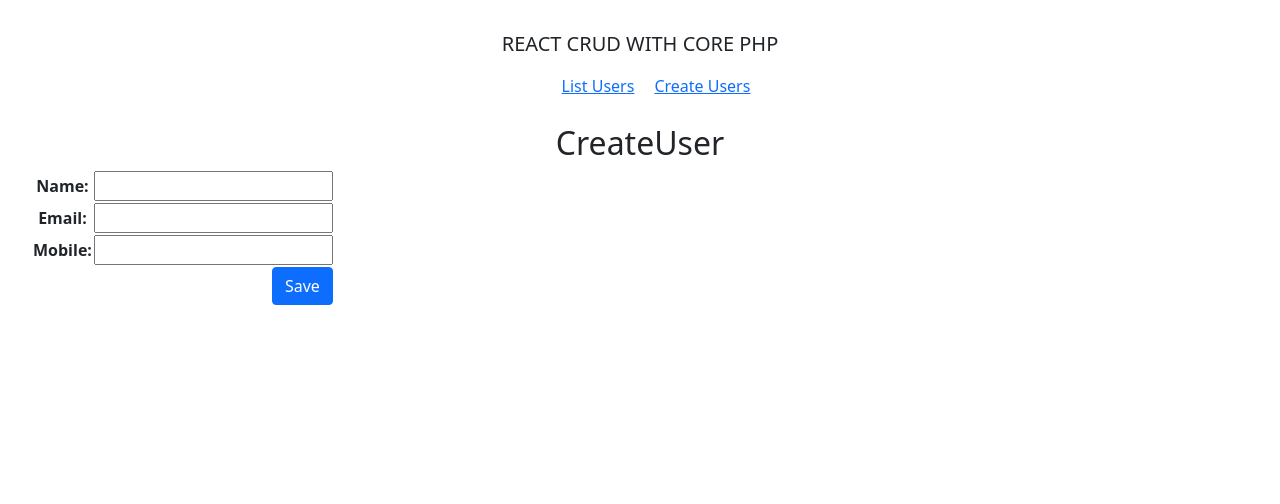
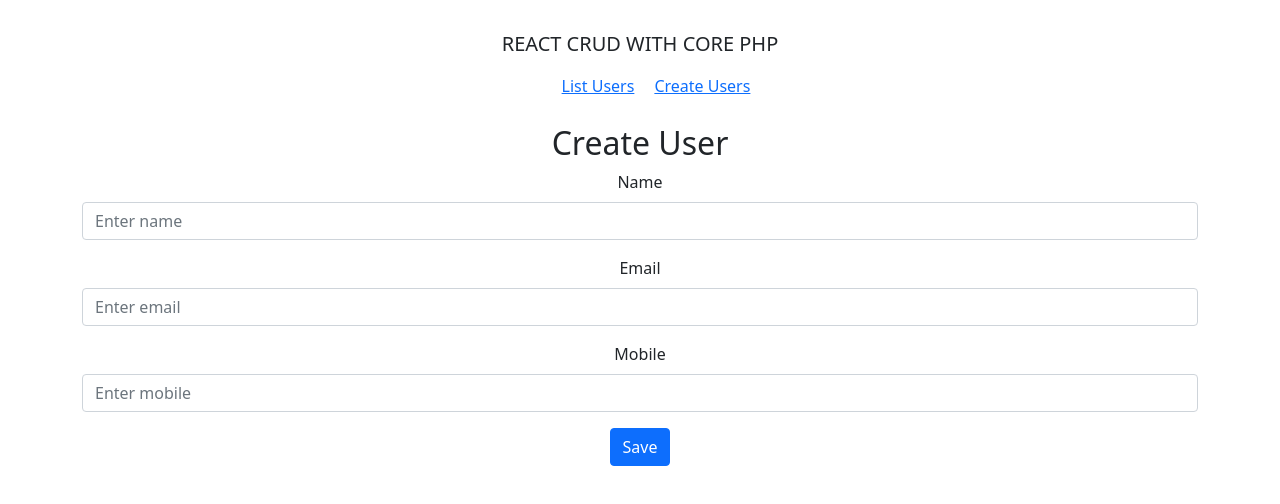
Before and after one commit to SardarHunain/CRUD-Application, a React (Vite) app: page /user/create in a window 1280 px wide. Shown: the top 504 px of the page. Built offline with nearby package versions, Linux system fonts and the light colour scheme.

Commit message:
final fixes

```diff
--- a/src/Components/CreateUser.jsx
+++ b/src/Components/CreateUser.jsx
@@ -1,6 +1,5 @@
-
 import { useState } from "react";
-import { Button } from "react-bootstrap";
+import { Button, Form, Container, Row, Col, Alert } from "react-bootstrap";
 import axios from "axios";
 import { Navigate } from "react-router-dom";
 
@@ -10,16 +9,36 @@ function CreateUser() {
         name:"",
         email:"",
         mobile:"",
-    })
+    });
+    const [error, setError] = useState(""); // State to handle errors
+    const [validationErrors, setValidationErrors] = useState({}); // State to store validation errors
 
-    const handleChange = (e)=>{
-        const name = e.target.name;
-        const value = e.target.value;
-        setInputs({...inputs,[name]:value})
+    const handleChange = (e) => {
+        const { name, value } = e.target;
+        setInputs({...inputs,[name]:value});
+        setValidationErrors({...validationErrors, [name]: ''}); // Clear validation error when user starts typing again
+    };
 
-    }
     const handleSubmit = async (event) => {
         event.preventDefault();
+
+        // Client-side validation
+        const errors = {};
+        if (!inputs.name.trim()) {
+            errors.name = 'Name is required';
+        }
+        if (!inputs.email.trim()) {
+            errors.email = 'Email is required';
+        } else if (!/\S+@\S+\.\S+/.test(inputs.email)) {
+            errors.email = 'Email is invalid';
+        }
+        if (!inputs.mobile.trim()) {
+            errors.mobile = 'Mobile is required';
+        }
+        if (Object.keys(errors).length > 0) {
+            setValidationErrors(errors);
+            return;
+        }
 
         try {
             await axios.post("http://localhost/api/index.php", JSON.stringify(inputs), {
@@ -28,61 +47,68 @@ function CreateUser() {
                 }
             });
             setSubmitted(true); // Set submitted state to true after successful submission
-            alert("Data saved successfully");
-
         } catch (error) {
-            console.error("Error sending data:", error);
+            setError("Error saving data. Please try again later.");
         }
-    }
+    };
 
     if (submitted) {
         return <Navigate to="/" />; // Navigate to home screen if form is submitted
-      }
+    }
 
     return (
-    <div>
-      <h2>CreateUser</h2>
-      <form onSubmit={handleSubmit}>
-        <table cellSpacing="10">
-            <tbody>
-                <tr>
-                    <th>
-                    <label>Name:</label>
-                    </th>
-                    <td>
-                    <input type="text" name="name" onChange={handleChange} />
-                    </td>
-                </tr>
-                <tr>
-                    <th>
-                    <label>Email:</label>
-                    </th>
-                    <td>
-                    <input type="text" name="email" onChange={handleChange} />
-                    </td>
-                </tr>
-                <tr>
-                    <th>
-                    <label>Mobile:</label>
-                    </th>
-                    <td>
-                    <input type="text" name="mobile" onChange={handleChange} />
-                    </td>
-                </tr>
-                <tr>
-
-                    <td colSpan="2" align="right">
-                    <Button type="submit">Save</Button>
-                    </td>
-                </tr>
-            </tbody>
-        </table>
-
-
-
-      </form>
-    </div>
-  );
+        <Container>
+            <h2>Create User</h2>
+            {error && <Alert variant="danger">{error}</Alert>}
+            <Form onSubmit={handleSubmit}>
+                <Row className="mb-3">
+                    <Form.Group as={Col} controlId="formName">
+                        <Form.Label>Name</Form.Label>
+                        <Form.Control
+                            type="text"
+                            placeholder="Enter name"
+                            name="name"
+                            value={inputs.name}
+                            onChange={handleChange}
+                            isInvalid={validationErrors.name}
+                        />
+                        <Form.Control.Feedback type="invalid">{validationErrors.name}</Form.Control.Feedback>
+                    </Form.Group>
+                </Row>
+                <Row className="mb-3">
+                    <Form.Group as={Col} controlId="formEmail">
+                        <Form.Label>Email</Form.Label>
+                        <Form.Control
+                            type="email"
+                            placeholder="Enter email"
+                            name="email"
+                            value={inputs.email}
+                            onChange={handleChange}
+                            isInvalid={validationErrors.email}
+                        />
+                        <Form.Control.Feedback type="invalid">{validationErrors.email}</Form.Control.Feedback>
+                    </Form.Group>
+                </Row>
+                <Row className="mb-3">
+                    <Form.Group as={Col} controlId="formMobile">
+                        <Form.Label>Mobile</Form.Label>
+                        <Form.Control
+                            type="text"
+                            placeholder="Enter mobile"
+                            name="mobile"
+                            value={inputs.mobile}
+                            onChange={handleChange}
+                            isInvalid={validationErrors.mobile}
+                        />
+                        <Form.Control.Feedback type="invalid">{validationErrors.mobile}</Form.Control.Feedback>
+                    </Form.Group>
+                </Row>
+                <Button variant="primary" type="submit">
+                    Save
+                </Button>
+            </Form>
+        </Container>
+    );
 }
 
 export default CreateUser;
--- a/src/Components/EditUser.jsx
+++ b/src/Components/EditUser.jsx
@@ -1,7 +1,7 @@
 import { useState, useEffect } from "react";
 import axios from "axios";
 import { useParams, Navigate } from "react-router-dom";
-import { Button } from "react-bootstrap";
+import { Button, Form, Container, Row, Col, Alert } from "react-bootstrap";
 
 function EditUser() {
   const { id } = useParams();
@@ -11,6 +11,7 @@ function EditUser() {
     mobile: "",
   });
   const [submitted, setSubmitted] = useState(false);
+  const [error, setError] = useState(null);
 
   const handleSubmit = async (event) => {
     event.preventDefault();
@@ -25,10 +26,10 @@ function EditUser() {
           },
         }
       );
-      alert("Data updated successfully");
       setSubmitted(true);
+      setError(null); // Clear any previous errors
     } catch (error) {
-      console.error("Error sending data:", error);
+      setError("Error updating user data. Please try again later.");
     }
   };
 
@@ -43,10 +44,9 @@ function EditUser() {
         const response = await axios.get(
           `http://localhost/api/index.php/${id}`
         );
-        console.log("Fetched user data:", response.data);
         setInputs(response.data[0]); // Assuming data is the expected user object structure
       } catch (error) {
-        console.error("Error fetching user:", error);
+        setError("Error fetching user data. Please try again later.");
       }
     };
     fetchUser();
@@ -57,59 +57,51 @@ function EditUser() {
   }
 
   return (
-    <div>
+    <Container>
       <h1>UPDATE USER</h1>
-      <form onSubmit={handleSubmit}>
-        <table cellSpacing="10">
-          <tbody>
-            <tr>
-              <th>
-                <label>Name:</label>
-              </th>
-              <td>
-                <input
+      {error && <Alert variant="danger">{error}</Alert>}
+      <Form onSubmit={handleSubmit}>
+        <Row className="mb-3">
+          <Form.Group as={Col} controlId="formName">
+            <Form.Label>Name</Form.Label>
+            <Form.Control
               type="text"
+              placeholder="Enter name"
               name="name"
               value={inputs.name}
               onChange={handleChange}
             />
-              </td>
-            </tr>
-            <tr>
-              <th>
-                <label>Email:</label>
-              </th>
-              <td>
-                <input
-                  type="text"
+          </Form.Group>
+        </Row>
+        <Row className="mb-3">
+          <Form.Group as={Col} controlId="formEmail">
+            <Form.Label>Email</Form.Label>
+            <Form.Control
+              type="email"
+              placeholder="Enter email"
               name="email"
               value={inputs.email}
               onChange={handleChange}
             />
-              </td>
-            </tr>
-            <tr>
-              <th>
-                <label>Mobile:</label>
-              </th>
-              <td>
-                <input
+          </Form.Group>
+        </Row>
+        <Row className="mb-3">
+          <Form.Group as={Col} controlId="formMobile">
+            <Form.Label>Mobile</Form.Label>
+            <Form.Control
               type="text"
+              placeholder="Enter mobile"
               name="mobile"
               value={inputs.mobile}
               onChange={handleChange}
             />
-              </td>
-            </tr>
-            <tr>
-              <td colSpan="2" align="right">
-                <Button type="submit">Save</Button>
-              </td>
-            </tr>
-          </tbody>
-        </table>
-      </form>
-    </div>
+          </Form.Group>
+        </Row>
+        <Button variant="primary" type="submit">
+          Save
+        </Button>
+      </Form>
+    </Container>
   );
 }
 
```
Lines whose indentation alone changed are shown as unchanged.
